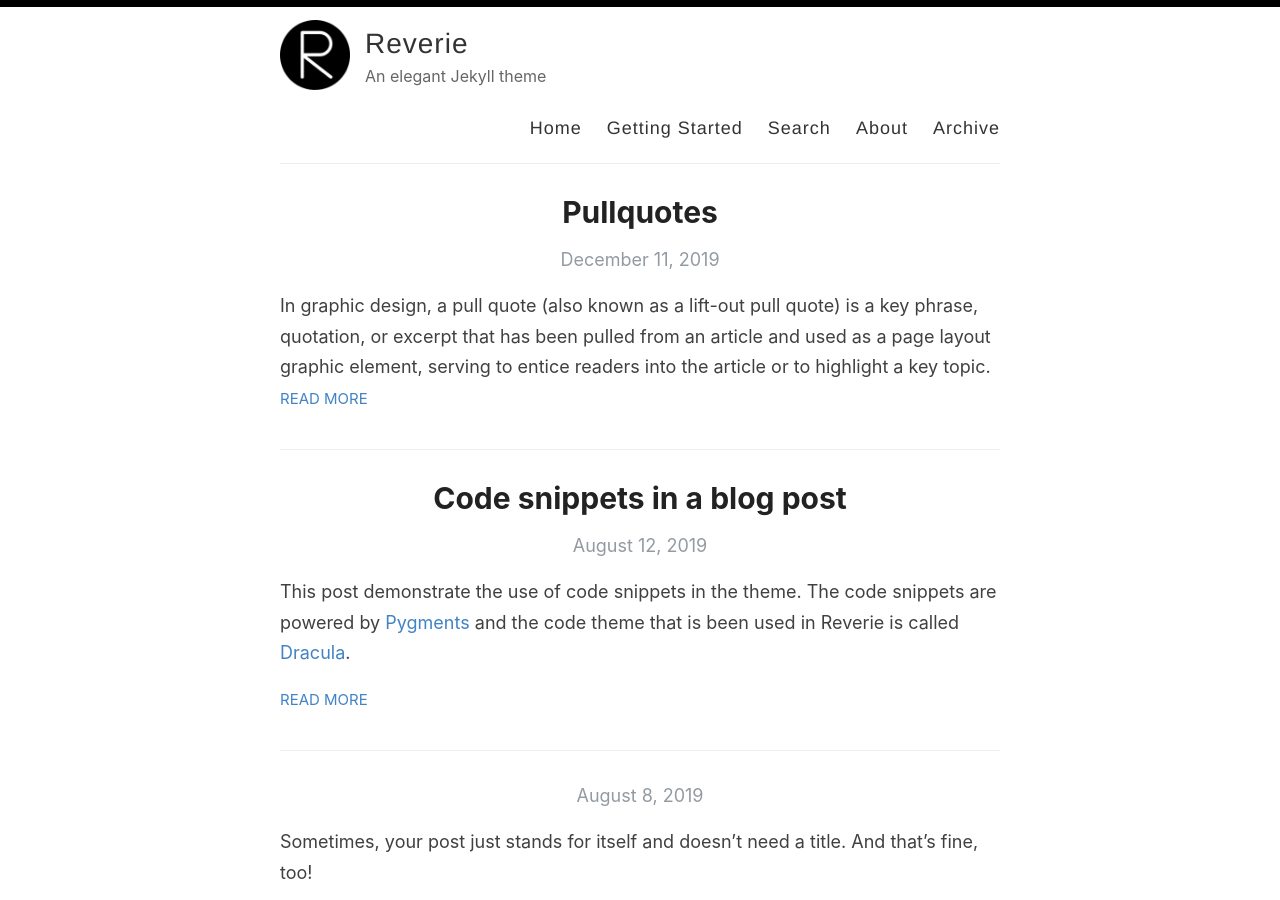
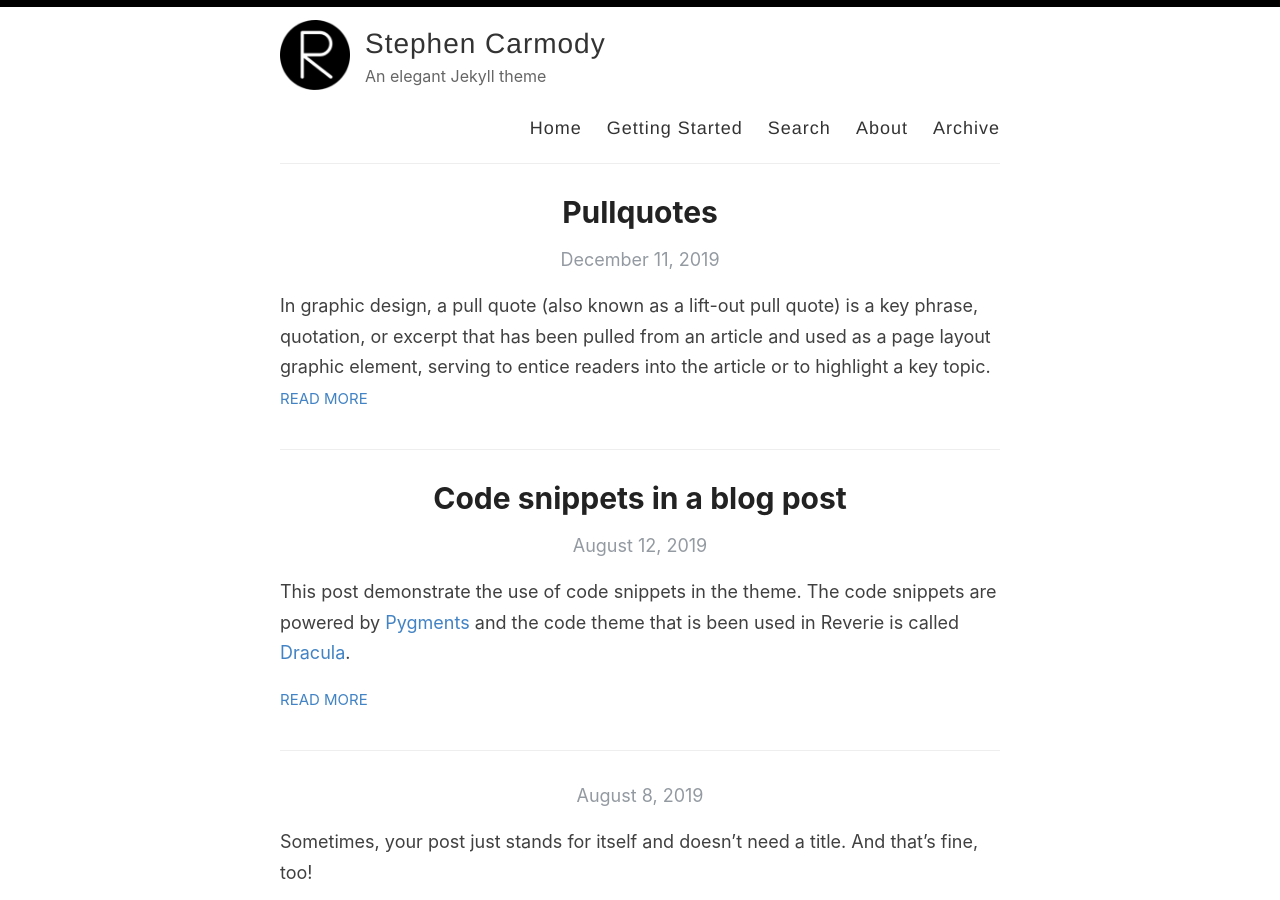
Before and after one commit to stephenCarmody/stephenCarmody.github.io, a Jekyll site: the page built from index.html, in a window 1280 px wide and 900 px high. Built offline with Jekyll 4.4.1, drawn with Linux system fonts in a browser that asks for light colours; the list of posts is cut into pages by our own code.

Commit message:
chore: update config

```diff
--- a/_config.yml
+++ b/_config.yml
@@ -3,10 +3,10 @@
 #
 
 # Name of your site (displayed in the header)
-name: Reverie
+name: Stephen Carmody
 
 # Name of the author
-author: Amit Merchant
+author: Stephen Carmody
 
 # Short bio or description (displayed in the header)
 description: An elegant Jekyll theme
@@ -21,15 +21,15 @@
 # Includes an icon in the footer for each username you enter
 footer-links:
   dribbble:
-  email: amit.d.merchant@gmail.com
+  email: stephen.m.carmody@gmail.com
   facebook:
   flickr:
-  github: amitmerchant1990/reverie
+  github: n/a
   instagram:
   linkedin:
   pinterest:
   rss: rss
-  twitter: amit_merchant
+  twitter: n/a
   stackoverflow:
   youtube: # channel/<your_long_string> or user/<user-name>
   googleplus: # anything in your profile username that comes after plus.google.com/
@@ -48,14 +48,14 @@
 
 # Your website URL (e.g. http://amitmerchant1990.github.io or http://www.amitmerchant.com)
 # Used for Sitemap.xml and your RSS feed
-url: http://www.amitmerchant.com/reverie
-enforce_ssl: https://www.amitmerchant.com/reverie
+url: https://stephencarmody.github.io/
+enforce_ssl: https://stephencarmody.github.io/
 
 # If you're hosting your site at a Project repository on GitHub pages
 # (http://yourusername.github.io/repository-name)
 # and NOT your User repository (http://yourusername.github.io)
 # then add in the baseurl here, like this: "/repository-name"
-baseurl: "/reverie"
+baseurl: "https://stephencarmody.github.io/stephenCarmody.github.io "
 
 #
 # !! You don't need to change any of the configuration flags below !!
```
